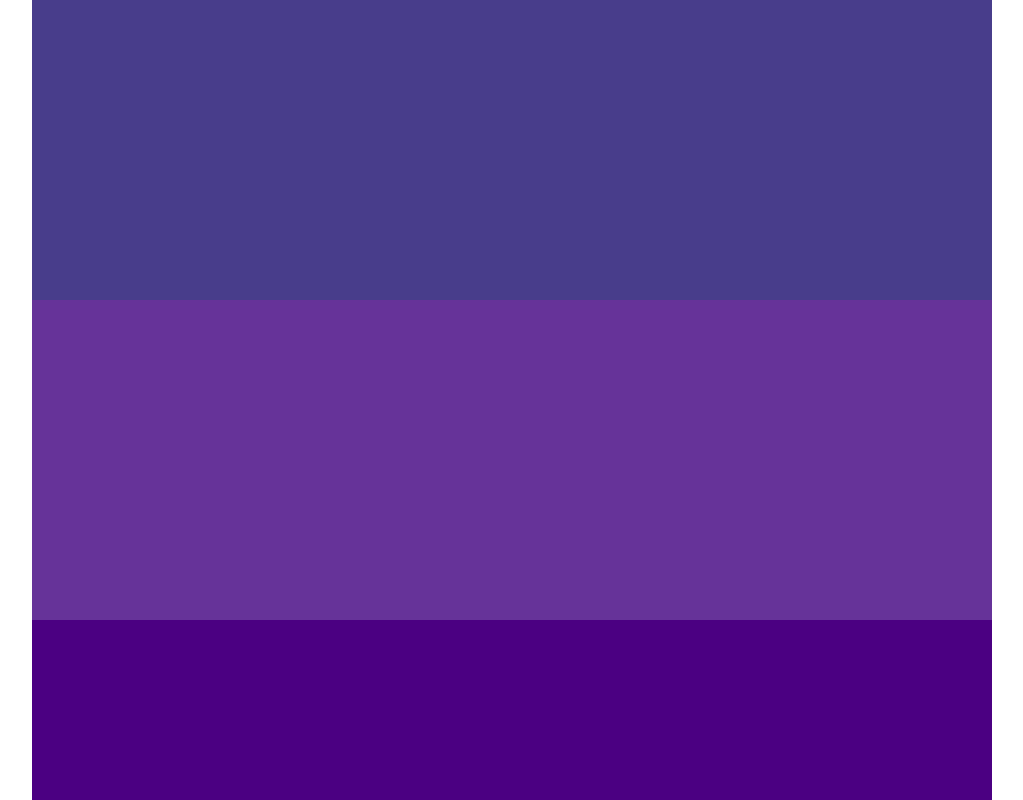
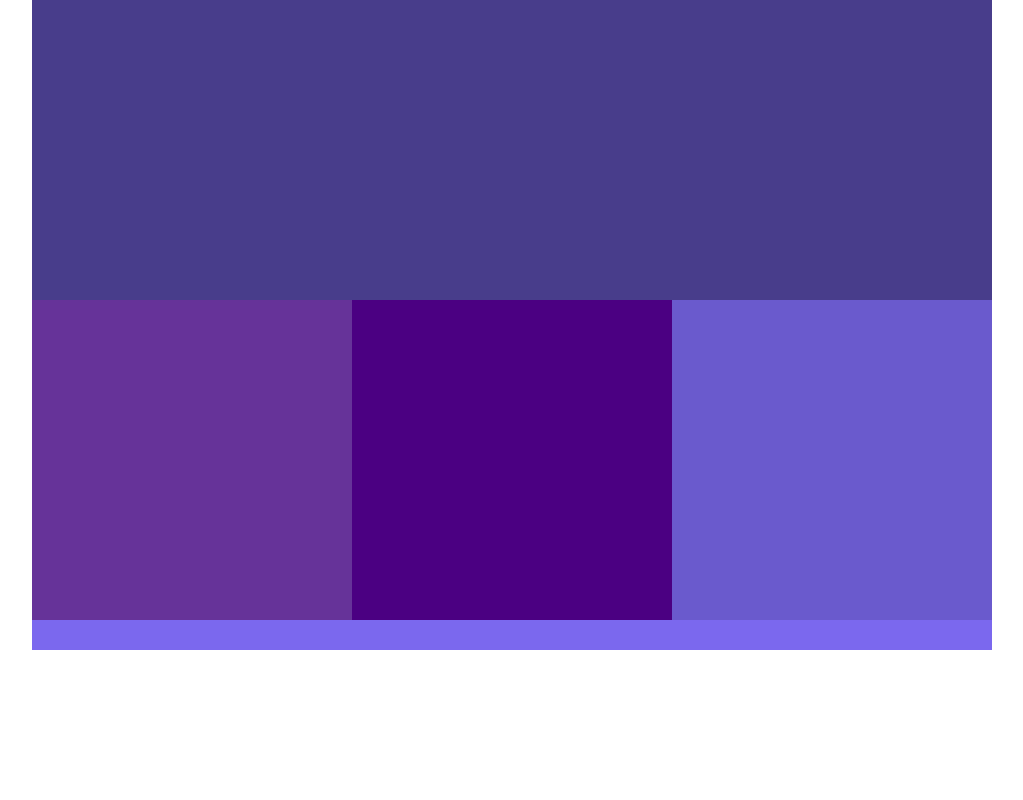
Before and after one commit to madgrds/200-files, a plain HTML site: page 03.01-206-colors-starter/index.html in a window 1280 px wide. Shown: the top 800 px of the page, without its empty margins (128-1151 px from the left). Drawn offline with Linux system fonts and the light colour scheme.

Commit message:
Adjusting the breakpoints using media queries

```diff
--- a/03.01-206-colors-starter/css/main.css
+++ b/03.01-206-colors-starter/css/main.css
@@ -25,7 +25,7 @@ header {
 }
 
 
-/*---------- CONTENT AREA ----------*/
+/*---------- CONTENT AREA, default ----------*/
 
 .col-3 {
   width: 100%;
@@ -55,10 +55,11 @@ footer {
 }
 
 
-/*---------- TABLET ----------*/
+/*---------- TABLET, pink ----------*/
 /* Change the background colors below */
 
 @media (min-width: 768px) {
+
   header {
     background-color: 	#DB7093;
   }
@@ -73,17 +74,23 @@ footer {
 
   #column-3 {
     background-color: #FF69B4;
+    width: 100%
   }
 
   footer {
     background-color: #FF1493;
   }
 
+  .col-3 {
+    width: 50%;
+  }
+
 }
 
 
-/*---------- Desktops ----------*/
+/*---------- Desktops, purple ----------*/
 @media (min-width: 1200px) {
+
   header {
     background-color: #483D8B;
   }
@@ -98,10 +105,15 @@ footer {
 
   #column-3 {
     background-color: #6A5ACD;
+    width: calc(100%/3);
   }
 
   footer {
     background-color: #7B68EE;
   }
 
+  .col-3 {
+    width: calc(100%/3);
+  }
+
 }
```
